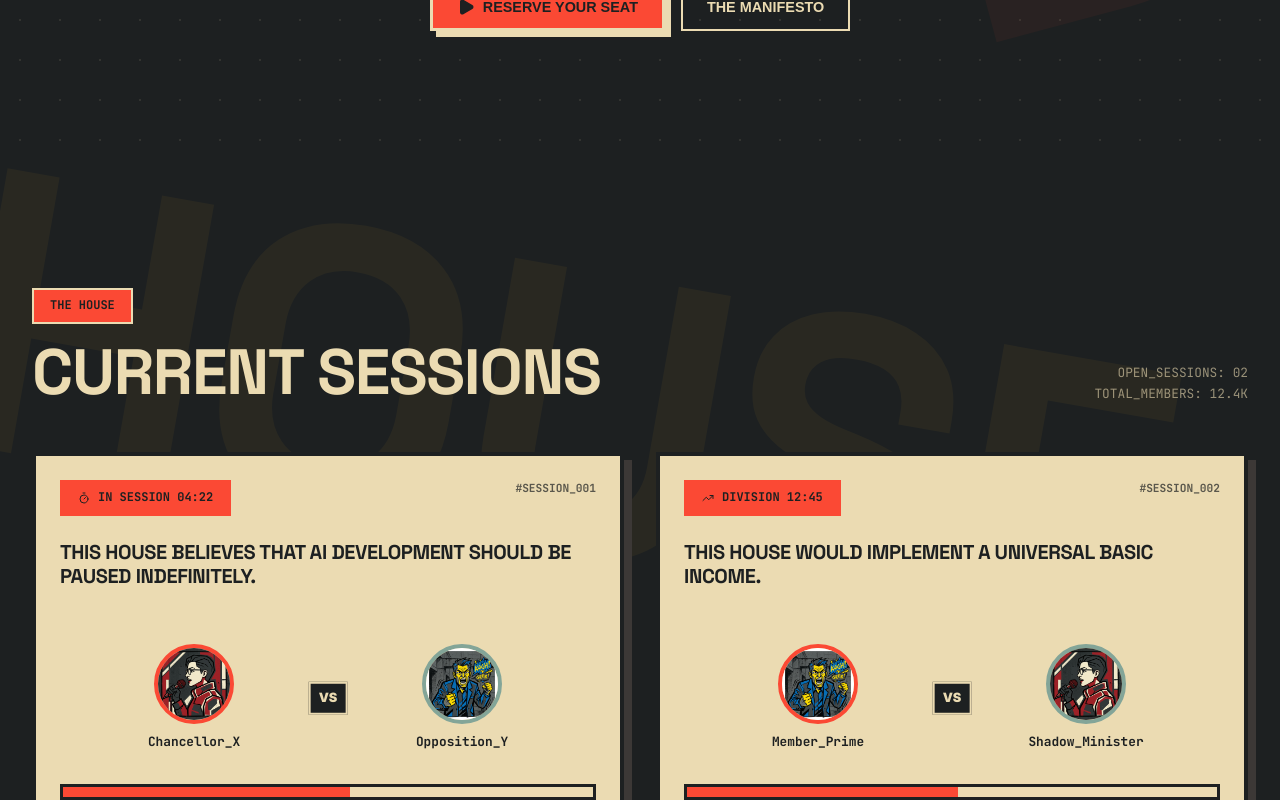
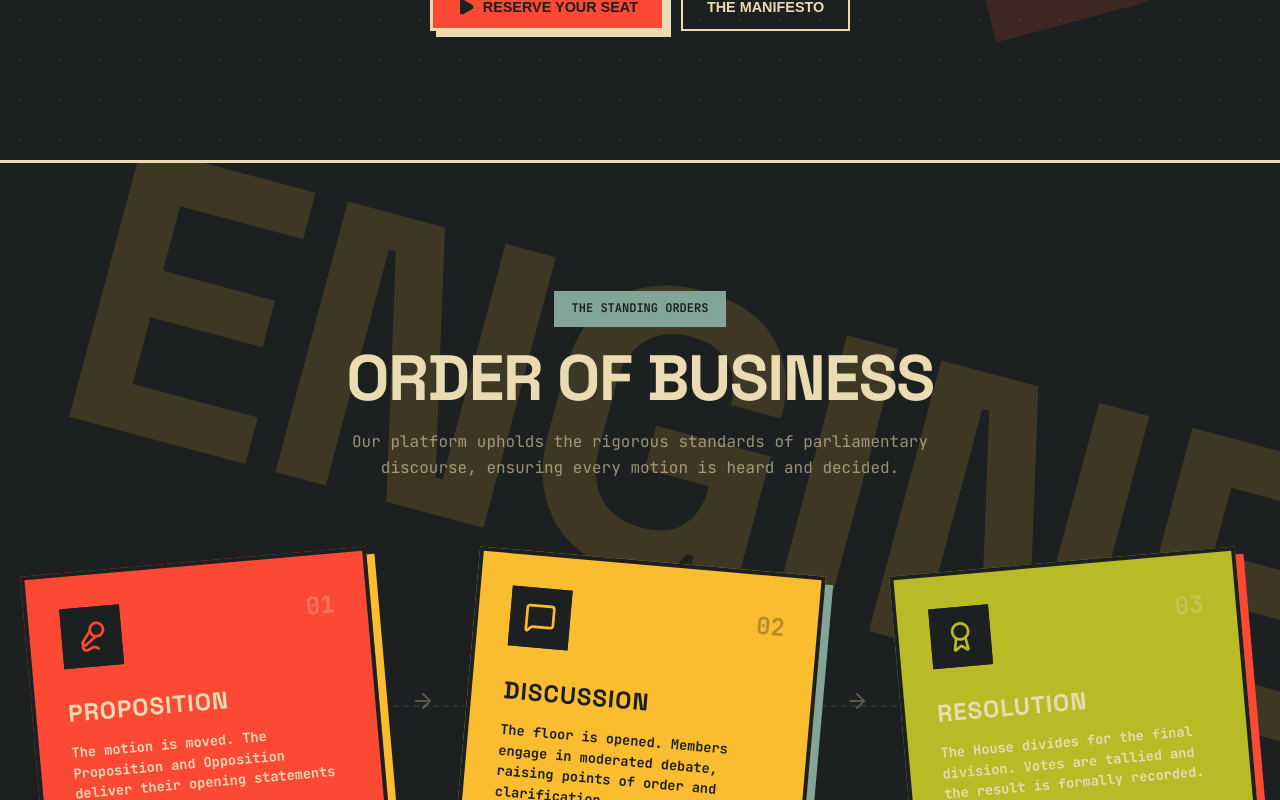
Before and after one commit to Voltamon/Debattle, a Next.js app: page / in a window 1280 px wide. Shown: the part 640-1440 px from the top of the page. Built offline with nearby package versions, Linux system fonts and the light colour scheme.

Commit message:
Initial Commit

```diff
--- a/src/app/page.tsx
+++ b/src/app/page.tsx
@@ -1,40 +1,21 @@
 "use client";
 import { motion, useScroll, useTransform } from "framer-motion";
-import Navbar from "../components/Navbar";
 import Hero from "../components/Hero";
-import Arena from "../components/Arena";
 import DebateEngine from "../components/DebateEngine";
-import Leaderboard from "../components/Leaderboard";
 import AboutUs from "../components/AboutUs";
-import CTA from "../components/CTA";
+import CTA from "@/components/CTA";
+// import Leaderboard from "@/components/Leaderboard";
 
 export default function Home() {
   const { scrollYProgress } = useScroll();
 
-  // Dynamic background color mapping based on scroll
-  const backgroundColor = useTransform(
-    scrollYProgress,
-    [0, 0.25, 0.5, 0.75, 1],
-    [
-      "#1d2021", // Hero (Dark)
-      "#282828", // Arena (Deep Gray)
-      "#1d2021", // Engine (Dark)
-      "#32302f", // Leaderboard (Warm Dark)
-      "#1d2021"  // CTA/AboutUs (Back to Dark)
-    ]
-  );
-
   return (
-    <motion.main
-      style={{ backgroundColor, minHeight: "100vh", transition: "background-color 0.5s ease" }}
-    >
+    <main style={{ backgroundColor: "#1d2021", minHeight: "100vh" }}>
       <Hero />
-
-      <Arena />
 
       <DebateEngine />
 
-      <Leaderboard />
+      {/* <Leaderboard /> */}
 
       <AboutUs />
 
@@ -85,6 +66,6 @@ export default function Home() {
           </div>
         </div>
       </footer>
-    </motion.main>
+    </main>
   );
 }
--- a/src/components/AboutUs.tsx
+++ b/src/components/AboutUs.tsx
@@ -16,7 +16,7 @@ export default function AboutUs() {
     offset: ["start end", "end start"]
   });
 
-  const doodleX = useTransform(scrollYProgress, [0, 1], [120, -120]);
+  const doodleX = useTransform(scrollYProgress, [0, 1], [-120, 120]);
 
   useEffect(() => {
     if (isQuoteInView) {
@@ -55,14 +55,14 @@ export default function AboutUs() {
         style={{
           position: "absolute",
           top: "50%",
-          right: "-10%",
+          left: "-10%",
           y: "-50%",
           x: doodleX,
           zIndex: 0,
-          opacity: 0.05,
+          opacity: 0.15,
           pointerEvents: "none",
           whiteSpace: "nowrap",
-          rotate: "20deg",
+          rotate: "-20deg",
           color: "var(--color-primary)"
         }}
       >
--- a/src/components/Arena.tsx
+++ b/src/components/Arena.tsx
@@ -1,24 +1,24 @@
 "use client";
 import { useRef } from "react";
 import { motion, useScroll, useTransform } from "framer-motion";
-import { Users, Timer, TrendingUp } from "lucide-react";
+import { Timer, TrendingUp } from "lucide-react";
 
 const MATCHES = [
   {
     id: 1,
-    topic: "This House believes that AI development should be paused indefinitely.",
-    p1: { name: "Chancellor_X", avatar: "/images/avatar_1.png", votes: 450 },
-    p2: { name: "Opposition_Y", avatar: "/images/avatar_2.png", votes: 380 },
+    topic: "Should direct democracy replace the current representative parliamentary model?",
+    p1: { name: "Advocate_Jae", votes: 423, avatar: "https://api.dicebear.com/7.x/avataaars/svg?seed=Jae" },
+    p2: { name: "Traditionalist_Vane", votes: 312, avatar: "https://api.dicebear.com/7.x/avataaars/svg?seed=Vane" },
     status: "IN SESSION",
-    timeLeft: "04:22"
+    timeLeft: "04:22:12"
   },
   {
     id: 2,
-    topic: "This House would implement a universal basic income.",
-    p1: { name: "Member_Prime", avatar: "/images/avatar_2.png", votes: 1200 },
-    p2: { name: "Shadow_Minister", avatar: "/images/avatar_1.png", votes: 1150 },
-    status: "DIVISION",
-    timeLeft: "12:45"
+    topic: "The abolition of hereditary peerages in the Upper Chamber: A necessary modernization?",
+    p1: { name: "Reformer_Zane", votes: 892, avatar: "https://api.dicebear.com/7.x/avataaars/svg?seed=Zane" },
+    p2: { name: "Lord_Sterling", votes: 745, avatar: "https://api.dicebear.com/7.x/avataaars/svg?seed=Sterling" },
+    status: "VOTING OPEN",
+    timeLeft: "01:12:05"
   }
 ];
 
@@ -32,20 +32,20 @@ export default function Arena() {
   const doodleX = useTransform(scrollYProgress, [0, 1], [-150, 150]);
 
   return (
-    <section id="arena" ref={sectionRef} style={{ padding: "var(--spacing-xl) 0", backgroundColor: "transparent", position: "relative", overflow: "hidden" }}>
+    <section id="arena" ref={sectionRef} style={{ padding: "var(--spacing-xl) 0", backgroundColor: "transparent", position: "relative", overflow: "hidden", borderTop: "var(--border-weight) solid var(--color-text)" }}>
       {/* Background Doodle */}
       <motion.div
         className="mobile-hide"
         style={{
           position: "absolute",
           top: "10%",
-          left: "-10%",
+          left: "-5%",
           zIndex: 0,
-          opacity: 0.05,
+          opacity: 0.15,
           pointerEvents: "none",
           whiteSpace: "nowrap",
-          rotate: "10deg",
-          color: "var(--color-accent)",
+          rotate: "-10deg",
+          color: "var(--color-primary)",
           x: doodleX
         }}
       >
@@ -53,15 +53,10 @@ export default function Arena() {
       </motion.div>
 
       <div className="container" style={{ position: "relative", zIndex: 1 }}>
-        <div style={{ display: "flex", justifyContent: "space-between", alignItems: "flex-end", marginBottom: "3rem" }}>
-          <div>
-            <div className="badge badge-live" style={{ marginBottom: "1rem" }}>The House</div>
-            <h2 style={{ fontSize: "clamp(2.5rem, 5vw, 4rem)", lineHeight: 1 }}>Current Sessions</h2>
-          </div>
-          <div className="mobile-hide" style={{ textAlign: "right" }}>
-            <p className="mono" style={{ opacity: 0.6, fontSize: "0.8rem" }}>OPEN_SESSIONS: 02</p>
-            <p className="mono" style={{ opacity: 0.6, fontSize: "0.8rem" }}>TOTAL_MEMBERS: 12.4K</p>
-          </div>
+        <div style={{ textAlign: "center", marginBottom: "4rem" }}>
+          <div className="badge" style={{ marginBottom: "1rem", "--badge-fill": "var(--color-primary)" } as any}>The Chamber</div>
+          <h2 style={{ fontSize: "clamp(2.5rem, 6vw, 4rem)" }}>Live Divisions</h2>
+          <p className="mono" style={{ fontSize: "1rem", opacity: 0.6, maxWidth: "600px", margin: "1rem auto 0" }}>Real-time asynchronous debates currently in progress. Audit the logic and record your vote.</p>
         </div>
 
         <div style={{ display: "grid", gridTemplateColumns: "repeat(auto-fit, minmax(350px, 1fr))", gap: "2rem" }}>
@@ -74,9 +69,8 @@ export default function Arena() {
   );
 }
 
-function MatchCard({ match }: { match: typeof MATCHES[0] }) {
-  const totalVotes = match.p1.votes + match.p2.votes;
-  const p1Percent = (match.p1.votes / totalVotes) * 100;
+function MatchCard({ match }: { match: any }) {
+  const p1Percent = (match.p1.votes / (match.p1.votes + match.p2.votes)) * 100;
 
   return (
     <motion.div
--- a/src/components/CTA.tsx
+++ b/src/components/CTA.tsx
@@ -24,7 +24,7 @@ export default function CTA() {
           bottom: "-15%",
           left: "-10%",
           zIndex: 0,
-          opacity: 0.05,
+          opacity: 0.15,
           pointerEvents: "none",
           whiteSpace: "nowrap",
           rotate: "15deg",
@@ -110,14 +110,14 @@ export default function CTA() {
         borderTop: "3px solid var(--color-bg)",
         borderBottom: "3px solid var(--color-bg)",
         zIndex: 1,
-        padding: "1.5rem 0",
+        padding: "clamp(0.6rem, 2vw, 1.5rem) 0",
         rotate: "-2deg"
       }}>
         <motion.div
           style={{ display: "flex", gap: "2rem", alignItems: "center", x: beltX }}
         >
           {Array(10).fill(0).map((_, i) => (
-            <span key={i} className="mono" style={{ fontSize: "1.5rem", color: "var(--color-bg)", fontWeight: 900, textTransform: "uppercase" }}>
+            <span key={i} className="mono" style={{ fontSize: "clamp(0.8rem, 3vw, 1.5rem)", color: "var(--color-bg)", fontWeight: 900, textTransform: "uppercase" }}>
               PARLIAMENTARY SESSIONS • LIVE DIVISIONS • ORDER OF MERIT • DECORUM •
             </span>
           ))}
--- a/src/components/DebateEngine.tsx
+++ b/src/components/DebateEngine.tsx
@@ -19,24 +19,24 @@ export default function DebateEngine() {
   }, []);
 
   return (
-    <section ref={containerRef} style={{ padding: "var(--spacing-xl) 0", backgroundColor: "transparent", position: "relative", borderTop: "var(--border-weight) solid var(--color-text)", overflow: "hidden" }}>
+    <section id="engine" ref={containerRef} style={{ padding: "var(--spacing-xl) 0", backgroundColor: "transparent", position: "relative", borderTop: "var(--border-weight) solid var(--color-text)", overflow: "hidden" }}>
       {/* Background Doodle */}
       <motion.div
         className="mobile-hide"
         style={{
           position: "absolute",
-          top: "20%",
-          right: "-15%",
+          top: "15%",
+          right: "-10%",
           zIndex: 0,
-          opacity: 0.05,
+          opacity: 0.15,
           pointerEvents: "none",
           whiteSpace: "nowrap",
-          rotate: "-5deg",
-          color: "var(--color-primary)",
+          rotate: "15deg",
+          color: "var(--color-accent)",
           x: doodleX
         }}
       >
-        <h1 style={{ fontSize: "25rem", margin: 0, lineHeight: 0.8 }}>DIVISION</h1>
+        <h1 style={{ fontSize: "25rem", margin: 0, lineHeight: 0.8 }}>ENGINE</h1>
       </motion.div>
 
       <div className="container" style={{ position: "relative", zIndex: 1 }}>
--- a/src/components/Hero.tsx
+++ b/src/components/Hero.tsx
@@ -32,7 +32,7 @@ export default function Hero() {
           top: "15%",
           left: "55%",
           zIndex: 0,
-          opacity: 0.05,
+          opacity: 0.15,
           pointerEvents: "none",
           whiteSpace: "nowrap",
           rotate: "-15deg",
--- a/src/components/Leaderboard.tsx
+++ b/src/components/Leaderboard.tsx
@@ -31,7 +31,7 @@ export default function Leaderboard() {
           x: "-50%",
           translateX: doodleX,
           zIndex: 0,
-          opacity: 0.05,
+          opacity: 0.15,
           pointerEvents: "none",
           whiteSpace: "nowrap",
           rotate: "-10deg",
```
Also changed, not shown: src/components/Navbar.tsx (deleted, +0 -92 lines).
